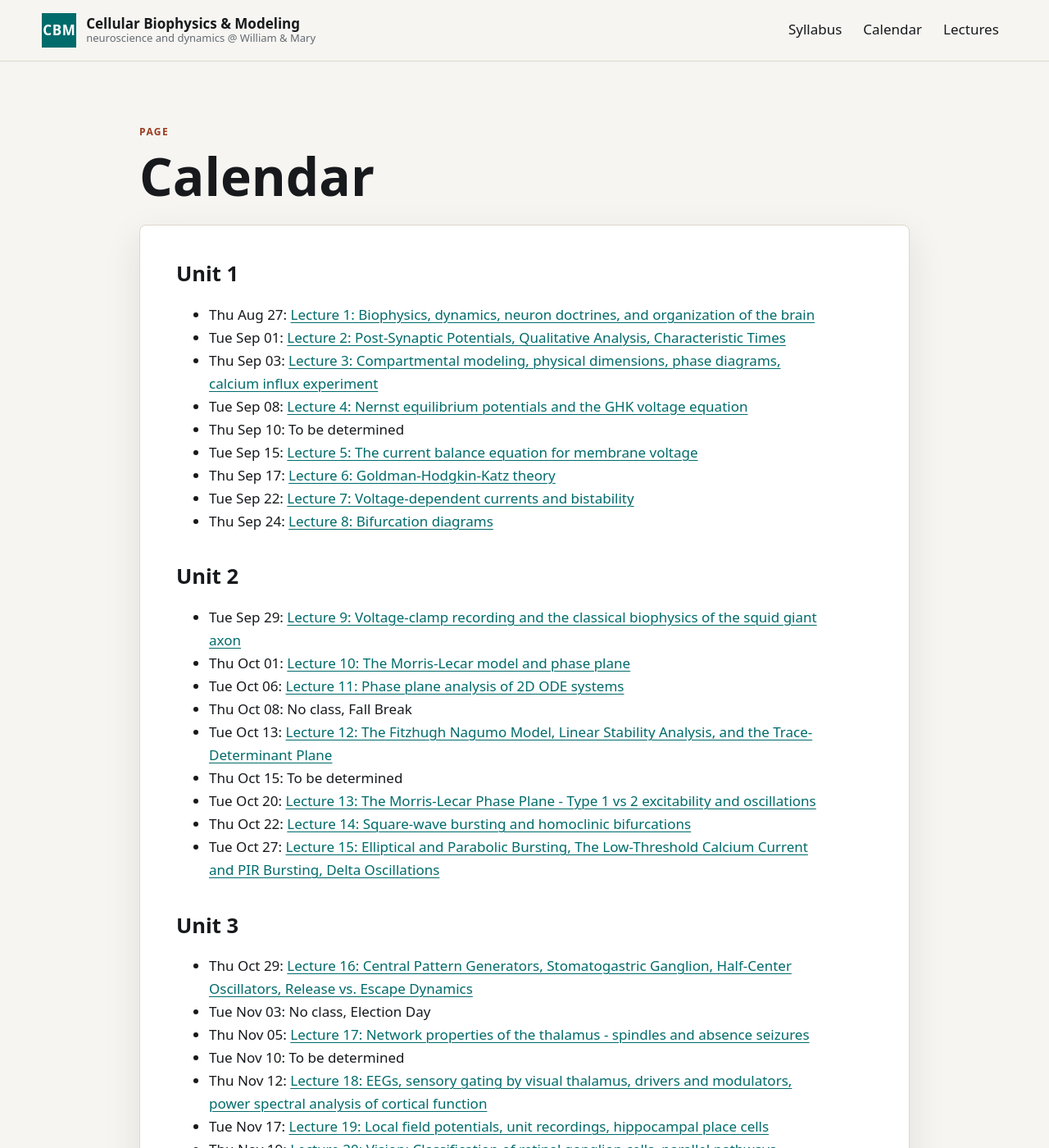
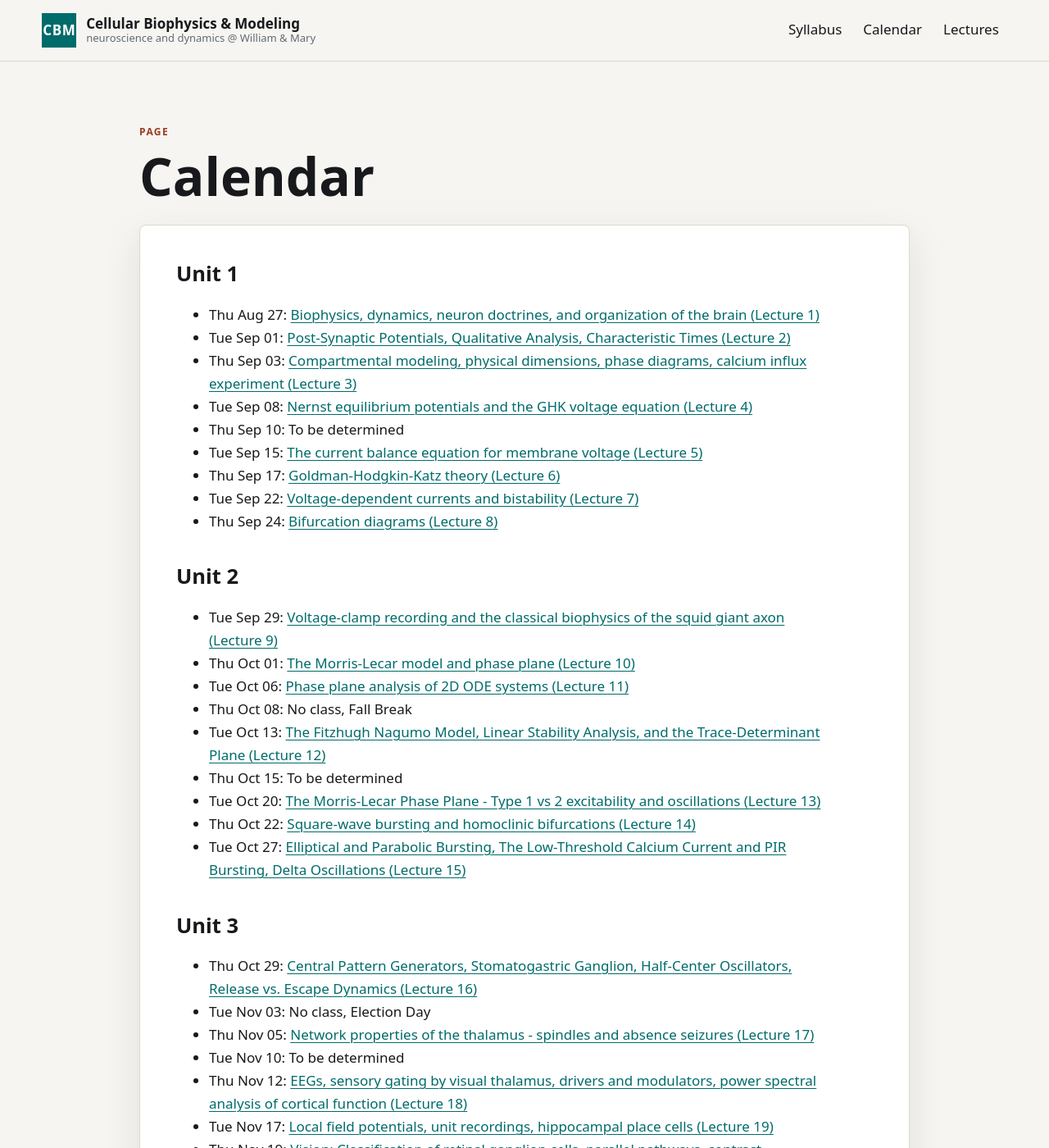
Before and after one commit to gregconradismith/cellular-biophysics-and-modeling, a Jekyll site: the page built from docs/_materials/calendar.md, in a window 1280 px wide and 1400 px high. Shown: the whole window at 82% size. Built offline with Jekyll 4.4.1, drawn with Linux system fonts in a browser that asks for light colours; some of the changed text lies outside the part shown.

Commit message:
Move calendar lecture numbers to suffixes

```diff
--- a/docs/_materials/calendar.md
+++ b/docs/_materials/calendar.md
@@ -9,38 +9,38 @@
 
 ## Unit 1
 
-- Thu Aug 27: <a href="../lecture-1/">Lecture 1: Biophysics, dynamics, neuron doctrines, and organization of the brain</a>
-- Tue Sep 01: <a href="../lecture-2/">Lecture 2: Post-Synaptic Potentials, Qualitative Analysis, Characteristic Times</a>
-- Thu Sep 03: <a href="../lecture-3/">Lecture 3: Compartmental modeling, physical dimensions, phase diagrams, calcium influx experiment</a>
-- Tue Sep 08: <a href="../lecture-4/">Lecture 4: Nernst equilibrium potentials and the GHK voltage equation</a>
+- Thu Aug 27: <a href="../lecture-1/">Biophysics, dynamics, neuron doctrines, and organization of the brain (Lecture 1)</a>
+- Tue Sep 01: <a href="../lecture-2/">Post-Synaptic Potentials, Qualitative Analysis, Characteristic Times (Lecture 2)</a>
+- Thu Sep 03: <a href="../lecture-3/">Compartmental modeling, physical dimensions, phase diagrams, calcium influx experiment (Lecture 3)</a>
+- Tue Sep 08: <a href="../lecture-4/">Nernst equilibrium potentials and the GHK voltage equation (Lecture 4)</a>
 - Thu Sep 10: To be determined
-- Tue Sep 15: <a href="../lecture-5/">Lecture 5: The current balance equation for membrane voltage</a>
-- Thu Sep 17: <a href="../lecture-6/">Lecture 6: Goldman-Hodgkin-Katz theory</a>
-- Tue Sep 22: <a href="../lecture-7/">Lecture 7: Voltage-dependent currents and bistability</a>
-- Thu Sep 24: <a href="../lecture-8/">Lecture 8: Bifurcation diagrams</a>
+- Tue Sep 15: <a href="../lecture-5/">The current balance equation for membrane voltage (Lecture 5)</a>
+- Thu Sep 17: <a href="../lecture-6/">Goldman-Hodgkin-Katz theory (Lecture 6)</a>
+- Tue Sep 22: <a href="../lecture-7/">Voltage-dependent currents and bistability (Lecture 7)</a>
+- Thu Sep 24: <a href="../lecture-8/">Bifurcation diagrams (Lecture 8)</a>
 
 ## Unit 2
 
-- Tue Sep 29: <a href="../lecture-9/">Lecture 9: Voltage-clamp recording and the classical biophysics of the squid giant axon</a>
-- Thu Oct 01: <a href="../lecture-10/">Lecture 10: The Morris-Lecar model and phase plane</a>
-- Tue Oct 06: <a href="../lecture-11/">Lecture 11: Phase plane analysis of 2D ODE systems</a>
+- Tue Sep 29: <a href="../lecture-9/">Voltage-clamp recording and the classical biophysics of the squid giant axon (Lecture 9)</a>
+- Thu Oct 01: <a href="../lecture-10/">The Morris-Lecar model and phase plane (Lecture 10)</a>
+- Tue Oct 06: <a href="../lecture-11/">Phase plane analysis of 2D ODE systems (Lecture 11)</a>
 - Thu Oct 08: No class, Fall Break
-- Tue Oct 13: <a href="../lecture-12/">Lecture 12: The Fitzhugh Nagumo Model, Linear Stability Analysis, and the Trace-Determinant Plane</a>
+- Tue Oct 13: <a href="../lecture-12/">The Fitzhugh Nagumo Model, Linear Stability Analysis, and the Trace-Determinant Plane (Lecture 12)</a>
 - Thu Oct 15: To be determined
-- Tue Oct 20: <a href="../lecture-13/">Lecture 13: The Morris-Lecar Phase Plane - Type 1 vs 2 excitability and oscillations</a>
-- Thu Oct 22: <a href="../lecture-14/">Lecture 14: Square-wave bursting and homoclinic bifurcations</a>
-- Tue Oct 27: <a href="../lecture-15/">Lecture 15: Elliptical and Parabolic Bursting, The Low-Threshold Calcium Current and PIR Bursting, Delta Oscillations</a>
+- Tue Oct 20: <a href="../lecture-13/">The Morris-Lecar Phase Plane - Type 1 vs 2 excitability and oscillations (Lecture 13)</a>
+- Thu Oct 22: <a href="../lecture-14/">Square-wave bursting and homoclinic bifurcations (Lecture 14)</a>
+- Tue Oct 27: <a href="../lecture-15/">Elliptical and Parabolic Bursting, The Low-Threshold Calcium Current and PIR Bursting, Delta Oscillations (Lecture 15)</a>
 
 ## Unit 3
 
-- Thu Oct 29: <a href="../lecture-16/">Lecture 16: Central Pattern Generators, Stomatogastric Ganglion, Half-Center Oscillators, Release vs. Escape Dynamics</a>
+- Thu Oct 29: <a href="../lecture-16/">Central Pattern Generators, Stomatogastric Ganglion, Half-Center Oscillators, Release vs. Escape Dynamics (Lecture 16)</a>
 - Tue Nov 03: No class, Election Day
-- Thu Nov 05: <a href="../lecture-17/">Lecture 17: Network properties of the thalamus - spindles and absence seizures</a>
+- Thu Nov 05: <a href="../lecture-17/">Network properties of the thalamus - spindles and absence seizures (Lecture 17)</a>
 - Tue Nov 10: To be determined
-- Thu Nov 12: <a href="../lecture-18/">Lecture 18: EEGs, sensory gating by visual thalamus, drivers and modulators, power spectral analysis of cortical function</a>
-- Tue Nov 17: <a href="../lecture-19-2/">Lecture 19: Local field potentials, unit recordings, hippocampal place cells</a>
-- Thu Nov 19: <a href="../lecture-20/">Lecture 20: Vision: Classification of retinal ganglion cells, parallel pathways, contrast sensitivity, spatial frequency analysis</a>
-- Tue Nov 24: <a href="../lecture-21/">Lecture 21: Inhibitory interneuron networks in cortex and cortical oscillations</a>
+- Thu Nov 12: <a href="../lecture-18/">EEGs, sensory gating by visual thalamus, drivers and modulators, power spectral analysis of cortical function (Lecture 18)</a>
+- Tue Nov 17: <a href="../lecture-19-2/">Local field potentials, unit recordings, hippocampal place cells (Lecture 19)</a>
+- Thu Nov 19: <a href="../lecture-20/">Vision: Classification of retinal ganglion cells, parallel pathways, contrast sensitivity, spatial frequency analysis (Lecture 20)</a>
+- Tue Nov 24: <a href="../lecture-21/">Inhibitory interneuron networks in cortex and cortical oscillations (Lecture 21)</a>
 - Thu Nov 26: No class, Thanksgiving Break
-- Tue Dec 01: <a href="../lecture-22/">Lecture 22: Basal ganglia and deep brain stimulation</a>
+- Tue Dec 01: <a href="../lecture-22/">Basal ganglia and deep brain stimulation (Lecture 22)</a>
 - Thu Dec 03: To be determined
```
